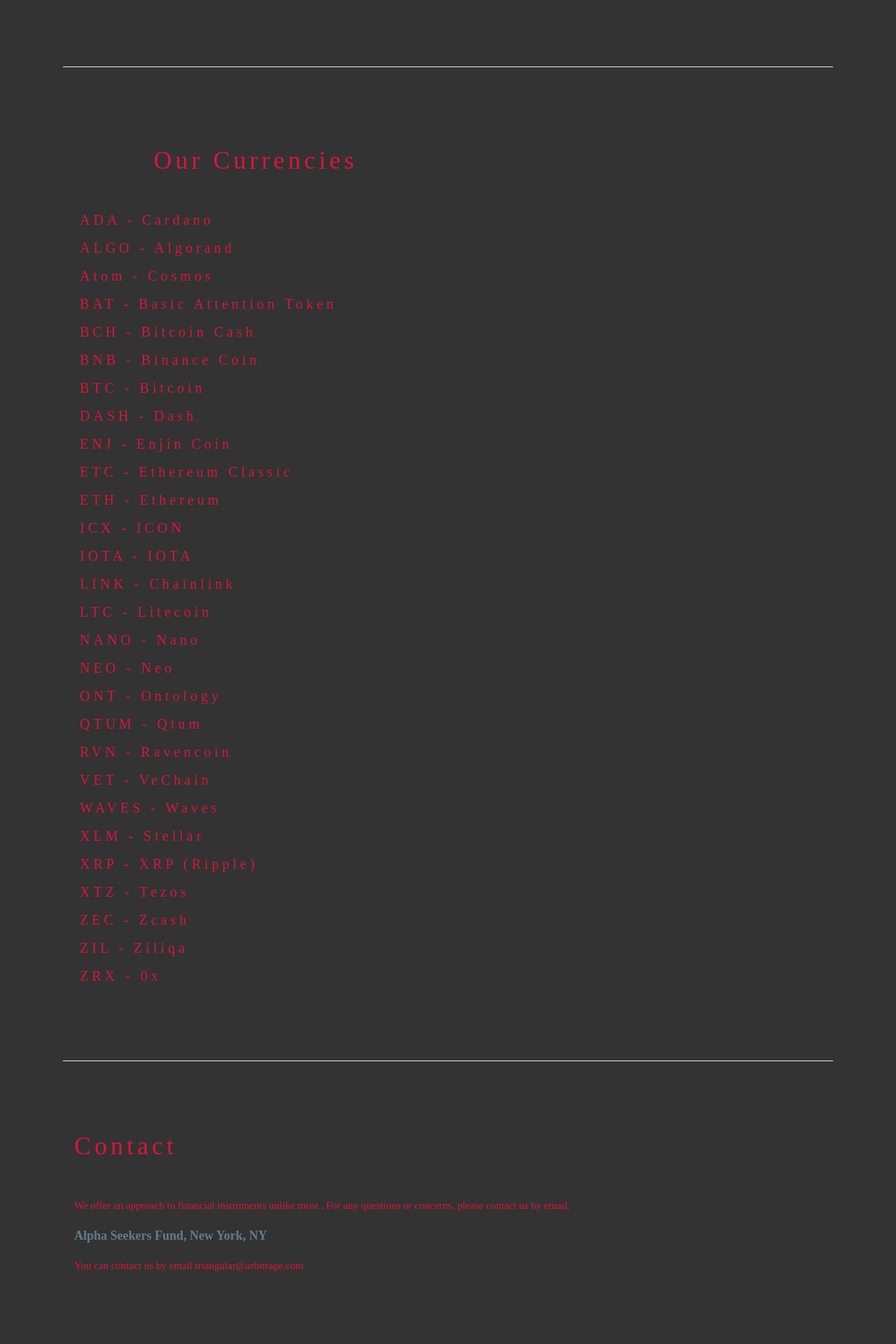
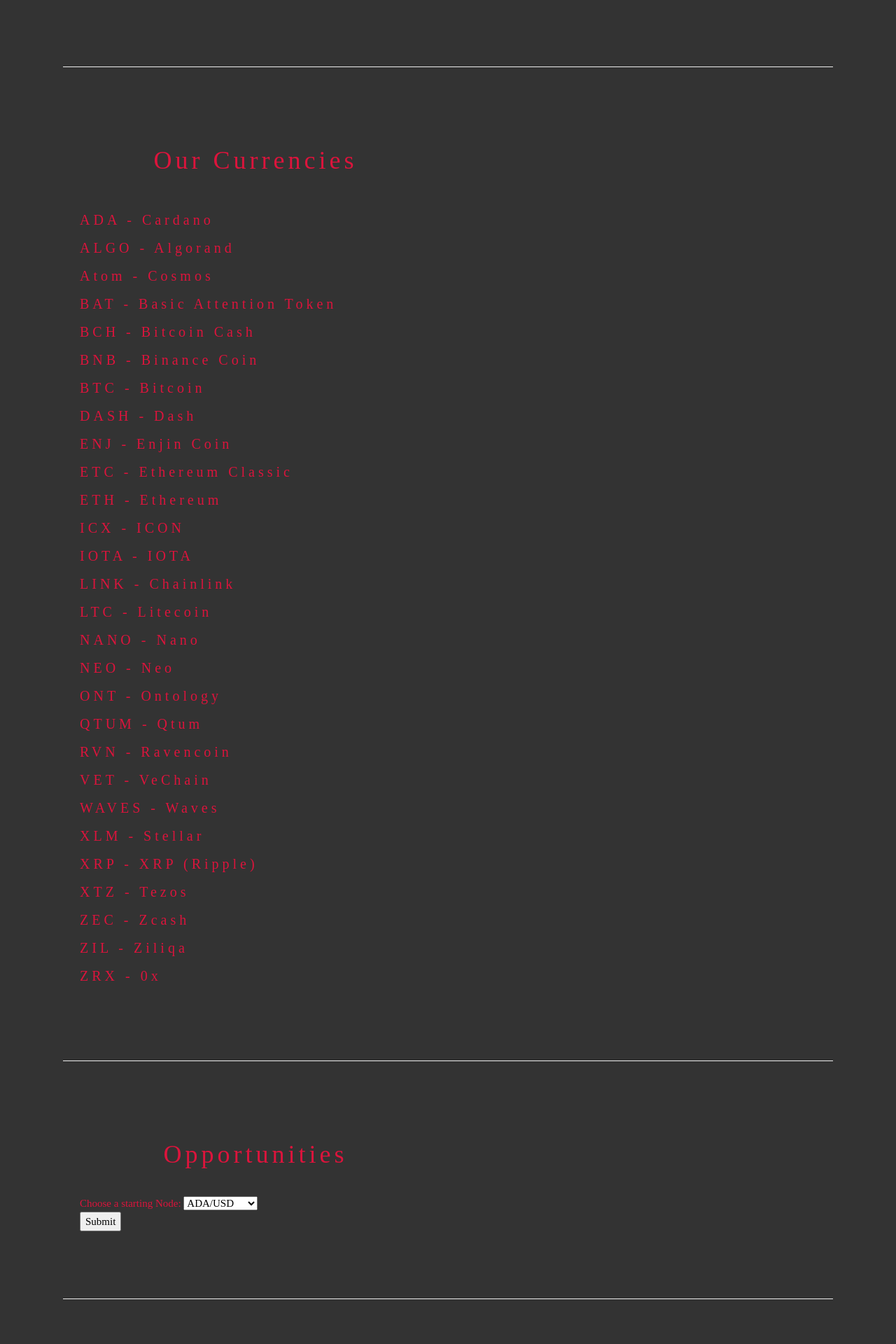
Before and after one commit to anthonypeters/ArbitrageCryptocurrency, a Flask app: page / in a window 1280 px wide. Shown: the part 453-2373 px from the top of the page at 70% size. Before the commit the page ends 2269 px from the top, so only its background shows below. Run offline with Flask 2, Linux system fonts and the light colour scheme.

Commit message:
Edited HTML using code Template

```diff
--- a/templates/index.html
+++ b/templates/index.html
@@ -20,11 +20,13 @@ h1, h2, h3, h4, h5, h6 {
 <!-- Navbar (sit on top) -->
 <div class="w3-top">
   <div class="w3-bar w3-coral w3-padding w3-card" style="letter-spacing:4px;">
-    <a href="#home" class="w3-bar-item w3-button" style = "color:crimson">Alpha Seekers</a>
+	  <a href="#home" class="w3-bar-item w3-button" style = "color:crimson" ><b>Alpha Seekers</b></a>
     <!-- Right-sided navbar links. Hide them on small screens -->
     <div class="w3-right w3-hide-small">
-      <a href="#about" class="w3-bar-item w3-button" style = "color:crimson">About</a>
-      <a href="#contact" class="w3-bar-item w3-button" style = "color:crimson">Contact</a>
+      <a href="#about" class="w3-bar-item w3-button" style = "color:crimson"><b>About</b></a>
+		<a href="#ourcurrencies" class="w3-bar-item w3-button" style = "color:crimson"><b>Our Currencies</b></a>
+		<a href="#opportunities" class="w3-bar-item w3-button" style = "color:crimson"><b>Opportunities</b></a>
+      <a href="#contact" class="w3-bar-item w3-button" style = "color:crimson"><b>Contact</b></a>
     </div>
   </div>
 </div>
@@ -42,41 +44,7 @@ h1, h2, h3, h4, h5, h6 {
     <div class="w3-col m6 w3-padding-large">
       <h1 class="w3-center">About Alpha Seekers</h1><br>
       <h5 class="w3-center">Tradition since 2020</h5>
-      <label for="currencies" style= "color:crimson" >Choose a starting Node:</label>
-		<select id="currencies">
-		  <option value="ADA/USD">ADA/USD</option>
-		  <option value="ALGO/USD">ALGO/USD</option>
-		  <option value="ATOM/USD">ATOM/USD</option>
-		  <option value="BAT/USD">BAT/USD</option>
-		  <option value="BCH/USD">BCH/USD</option>
-		  <option value="BNB/USD">BNB/USD</option>
-		  <option value="BTC/USD">BTC/USD</option>
-		  <option value="DASH/USD">DASH/USD</option>
-		  <option value="ENJ/USD">ENJ/USD</option>
-		  <option value="ETC/USD">ETC/USD</option>
-		  <option value="ETH/USD">ETH/USD</option>
-		  <option value="ICX/USD">ICX/USD</option>
-		  <option value="IOTA/USD">IOTA/USD</option>
-		  <option value="LINK/USD">LINK/USD</option>
-		  <option value="LTC/USD">LTC/USD</option>
-		  <option value="NANO/USD">NANO/USD</option>
-		  <option value="NEO/USD">NEO/USD</option>
-		  <option value="ONT/USD">ONT/USD</option>
-		  <option value="QTUM/USD">QTUM/USD</option>
-		  <option value="RVN/USD">RVN/USD</option>
-		  <option value="VET/USD">VET/USD</option>
-		  <option value="WAVES/USD">WAVES/USD</option>
-		  <option value="XLM/USD">XLM/USD</option>
-		  <option value="XRP/USD">XRP/USD</option>
-		  <option value="XTZ/USD">XTZ/USD</option>
-		  <option value="ZEC/USD">ZEC/USD</option>
-		  <option value="ZIL/USD">ZIL/USD</option>
-		  <option value="ZRX/USD">ZRX/USD</option>
-		</select>
-
-		<form action="/" method="post">
-			<button type="submit">Submit</button>
-		</form>
+		<p class="w3-large" style = "color:crimson">We are a firm specializing in statistical anlysis of Cryptocurrency trading prices in order to identify profitable triangular arbitrage opportunities.</p>
 
     </div>
   </div>
@@ -84,7 +52,7 @@ h1, h2, h3, h4, h5, h6 {
   <hr>
 
   <!-- Menu Section -->
-  <div class="w3-row w3-padding-64" id="menu">
+  <div class="w3-row w3-padding-64" id="ourcurrencies">
     <div class="w3-col l6 w3-padding-large">
       <h1 class="w3-center">Our Currencies</h1><br>
       <h4>ADA - Cardano</h4>
@@ -127,6 +95,48 @@ h1, h2, h3, h4, h5, h6 {
 
   <hr>
 
+	<div class="w3-row w3-padding-64" id="opportunities">
+    <div class="w3-col l6 w3-padding-large">
+      <h1 class="w3-center">Opportunities</h1><br>
+	<label for="currencies" style= "color:crimson" >Choose a starting Node:</label>
+		<select id="currencies">
+		  <option value="ADA/USD">ADA/USD</option>
+		  <option value="ALGO/USD">ALGO/USD</option>
+		  <option value="ATOM/USD">ATOM/USD</option>
+		  <option value="BAT/USD">BAT/USD</option>
+		  <option value="BCH/USD">BCH/USD</option>
+		  <option value="BNB/USD">BNB/USD</option>
+		  <option value="BTC/USD">BTC/USD</option>
+		  <option value="DASH/USD">DASH/USD</option>
+		  <option value="ENJ/USD">ENJ/USD</option>
+		  <option value="ETC/USD">ETC/USD</option>
+		  <option value="ETH/USD">ETH/USD</option>
+		  <option value="ICX/USD">ICX/USD</option>
+		  <option value="IOTA/USD">IOTA/USD</option>
+		  <option value="LINK/USD">LINK/USD</option>
+		  <option value="LTC/USD">LTC/USD</option>
+		  <option value="NANO/USD">NANO/USD</option>
+		  <option value="NEO/USD">NEO/USD</option>
+		  <option value="ONT/USD">ONT/USD</option>
+		  <option value="QTUM/USD">QTUM/USD</option>
+		  <option value="RVN/USD">RVN/USD</option>
+		  <option value="VET/USD">VET/USD</option>
+		  <option value="WAVES/USD">WAVES/USD</option>
+		  <option value="XLM/USD">XLM/USD</option>
+		  <option value="XRP/USD">XRP/USD</option>
+		  <option value="XTZ/USD">XTZ/USD</option>
+		  <option value="ZEC/USD">ZEC/USD</option>
+		  <option value="ZIL/USD">ZIL/USD</option>
+		  <option value="ZRX/USD">ZRX/USD</option>
+		</select>
+
+		<form action="/" method="post">
+			<button type="submit">Submit</button>
+		</form>
+	</div>
+	</div>
+	<hr>
+
   <!-- Contact Section -->
   <div class="w3-container w3-padding-64" id="contact">
     <h1>Contact</h1><br>
```
